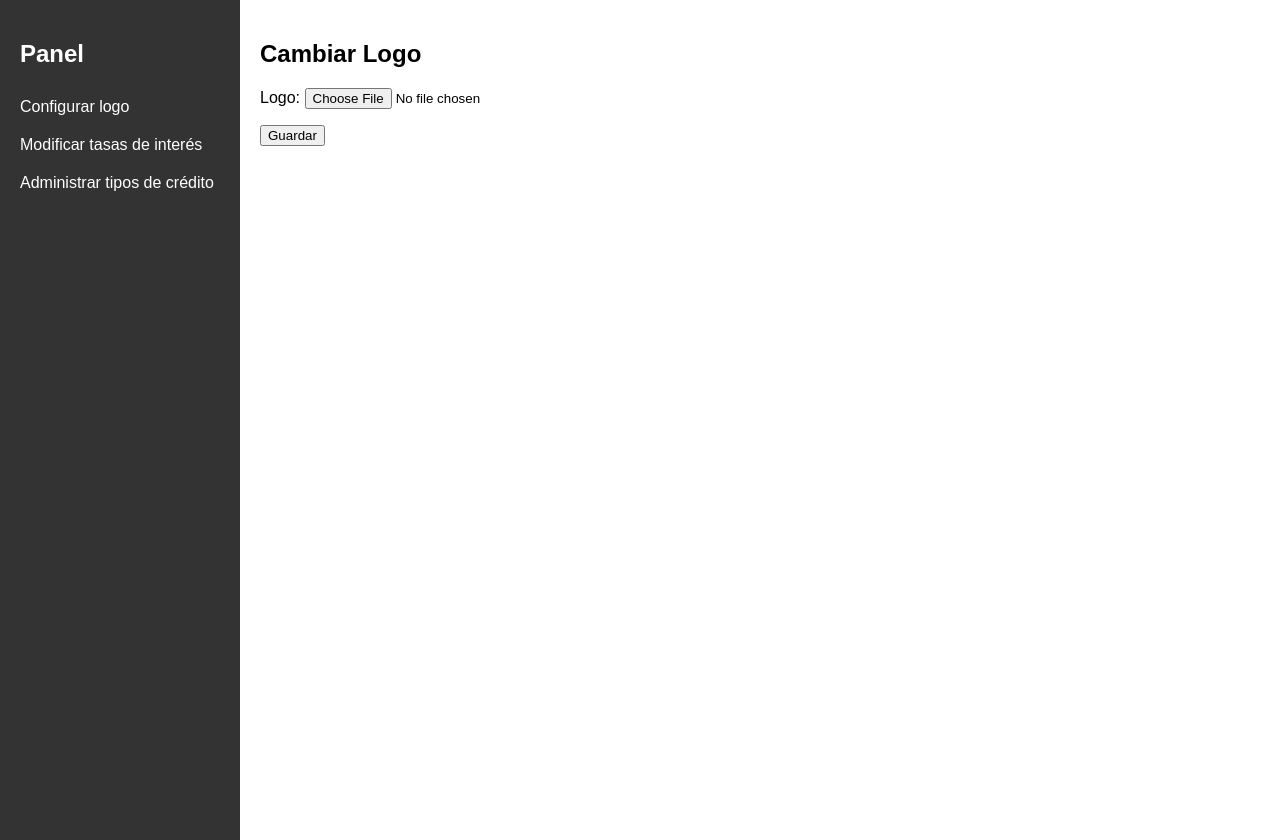
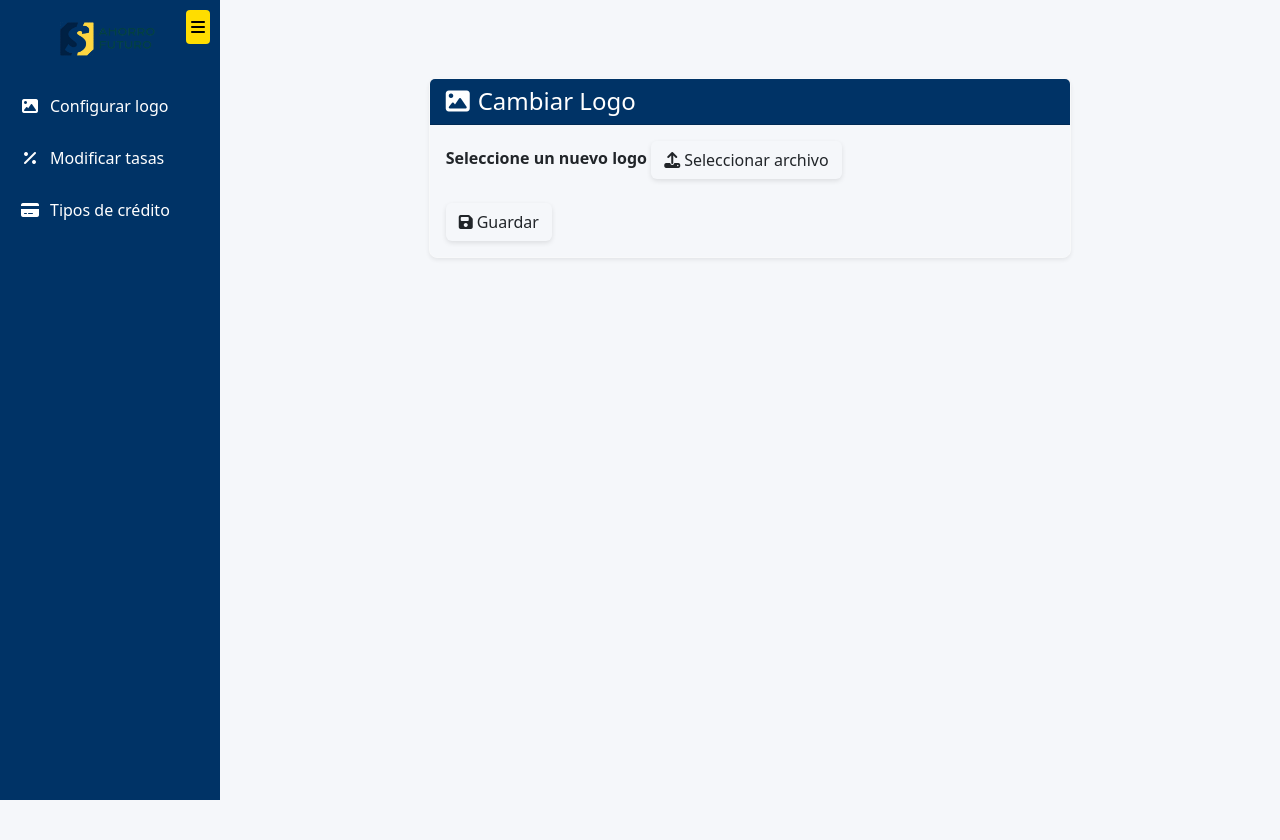
Before and after one commit to ChrisitanLP/AhorroFuturo, a Django app: page /panel_admin/logo/ in a window 1280 px wide. After the commit the page ends 800 px from the top, so only its background shows below. Run offline with Django 5.2, Linux system fonts and the light colour scheme; data comes from the database, SQL or seed files in the repository.

Commit message:
Se aplican estilos para la configuración del logo

```diff
--- a/apps/panel_admin/templates/panel_admin/base.html
+++ b/apps/panel_admin/templates/panel_admin/base.html
@@ -1,26 +1,125 @@
+{% load static %}
+
 <!DOCTYPE html>
 <html lang="es">
 <head>
     <meta charset="UTF-8">
     <title>Panel Administrativo</title>
+    <link rel="stylesheet" href="{% static 'styles/page.css' %}">
+    <link rel="stylesheet" href="https://cdnjs.cloudflare.com/ajax/libs/font-awesome/6.4.0/css/all.min.css">
+    <link href="https://cdn.jsdelivr.net/npm/bootstrap@5.3.0/dist/css/bootstrap.min.css" rel="stylesheet">
+
     <style>
-        body { display: flex; font-family: sans-serif; margin: 0; }
-        .sidebar { width: 200px; background: #333; color: white; padding: 20px; height: 100vh; }
-        .sidebar a { color: white; display: block; padding: 10px 0; text-decoration: none; }
-        .sidebar a:hover { background: #444; }
-        .content { flex-grow: 1; padding: 20px; }
+        body {
+            display: flex;
+            margin: 0;
+            height: 100vh;
+        }
+
+        .sidebar {
+            background-color: var(--pichincha-blue);
+            color: rgb(255, 255, 255);
+            width: 220px;
+            transition: width 0.3s ease;
+            overflow: hidden;
+            position: relative;
+        }
+
+        .sidebar.collapsed {
+            width: 70px;
+        }
+
+        .sidebar .logo {
+            padding: 20px;
+            display: flex;
+            align-items: center;
+            justify-content: center;
+        }
+
+        .sidebar .logo img {
+            height: 40px;
+            transition: transform 0.3s ease;
+        }
+
+        .sidebar.collapsed .logo img {
+            transform: scale(0.9);
+        }
+
+        .sidebar nav {
+            padding: 0;
+        }
+
+        .sidebar nav a {
+            display: flex;
+            align-items: center;
+            padding: 14px 20px;
+            color: rgb(255, 255, 255);
+            text-decoration: none;
+            font-weight: 500;
+            transition: background 0.2s ease;
+        }
+
+        .sidebar nav a:hover {
+            background-color: var(--pichincha-blue-hover);
+        }
+
+        .sidebar nav i {
+            margin-right: 10px;
+            width: 20px;
+            text-align: center;
+        }
+
+        .sidebar.collapsed nav span {
+            display: none;
+        }
+
+        .toggle-btn {
+            position: absolute;
+            top: 10px;
+            right: 10px;
+            background: var(--pichincha-yellow);
+            border: none;
+            border-radius: 4px;
+            padding: 5px;
+            cursor: pointer;
+        }
+
+        .content {
+            flex-grow: 1;
+            padding: 30px;
+            background: var(--pichincha-gray);
+        }
     </style>
 </head>
 <body>
-    <div class="sidebar">
-        <h2>Panel</h2>
-        <a href="{% url 'configurar_logo' %}">Configurar logo</a>
-        <a href="{% url 'modificar_tasas' %}">Modificar tasas de interés</a>
-        <a href="{% url 'administrar_creditos' %}">Administrar tipos de crédito</a>
+    <div class="sidebar" id="sidebar">
+        <button class="toggle-btn" onclick="toggleSidebar()">
+            <i class="fas fa-bars"></i>
+        </button>
+        <div class="logo">
+            <img src="{{ logo|default:'/static/assets/img/Logos/logotipo.png' }}" alt="Ahorro Futuro Logo">
+        </div>
+        <nav>
+            <a href="{% url 'configurar_logo' %}">
+                <i class="fas fa-image"></i> <span>Configurar logo</span>
+            </a>
+            <a href="{% url 'modificar_tasas' %}">
+                <i class="fas fa-percent"></i> <span>Modificar tasas</span>
+            </a>
+            <a href="{% url 'administrar_creditos' %}">
+                <i class="fas fa-credit-card"></i> <span>Tipos de crédito</span>
+            </a>
+        </nav>
     </div>
     <div class="content">
         {% block content %}
         {% endblock %}
     </div>
+
+    <script>
+        function toggleSidebar() {
+            document.getElementById("sidebar").classList.toggle("collapsed");
+        }
+    </script>
 </body>
 </html>
--- a/apps/panel_admin/templates/panel_admin/configurar_logo.html
+++ b/apps/panel_admin/templates/panel_admin/configurar_logo.html
@@ -1,18 +1,52 @@
 {% extends 'panel_admin/base.html' %}
+{% load static %}
 
 {% block content %}
-<div class="container mt-5">
-    <h2>Cambiar Logo</h2>
-    <form method="POST" enctype="multipart/form-data">
-        {% csrf_token %}
-        {{ form.as_p }}
-        <button type="submit">Guardar</button>
-    </form>
+<div class="container">
+    <div class="row justify-content-center mt-5">
+        <div class="col-md-8">
+            <div class="card shadow-sm border border-light rounded-3" style="background-color: var(--pichincha-gray);">
+                <div class="card-header" style="background-color: var(--pichincha-blue); color: white;">
+                    <h4 class="mb-0"><i class="fas fa-image me-2"></i>Cambiar Logo</h4>
+                </div>
+                <div class="card-body">
+                    <form method="POST" enctype="multipart/form-data">
+                        {% csrf_token %}
 
-    {% if logo_actual %}
-        <hr>
-        <p>Logo actual:</p>
-        <img src="{{ logo_actual.url }}" alt="Logo Actual" style="max-height: 100px;">
-    {% endif %}
+                        <div class="mb-3">
+                            <label for="id_logo" class="form-label fw-bold">Seleccione un nuevo logo</label>
+                            <label for="id_logo" class="custom-file-label btn btn-yellow text-dark">
+                                <i class="fas fa-upload me-1"></i>Seleccionar archivo
+                            </label>
+                            <input type="file" name="logo" id="id_logo" class="form-control d-none" onchange="updateFileName(this)">
+                            <span id="file-name" class="d-block mt-2 text-secondary"></span>
+                        </div>
+
+                        <button type="submit" class="btn btn-yellow mt-2">
+                            <i class="fas fa-save me-1"></i>Guardar
+                        </button>
+                    </form>
+                </div>
+            </div>
+
+            {% if logo_actual %}
+                <div class="card mt-4 shadow-sm border-0">
+                    <div class="card-header" style="background-color: var(--pichincha-yellow); color: black;">
+                        <strong>Logo actual:</strong>
+                    </div>
+                    <div class="card-body text-center bg-white rounded-bottom">
+                        <img src="{{ logo_actual.url }}" alt="Logo Actual" class="img-fluid rounded shadow-sm" style="max-height: 120px;">
+                    </div>
+                </div>
+            {% endif %}
+        </div>
+    </div>
 </div>
+
+<script>
+    function updateFileName(input) {
+        const fileName = input.files[0]?.name || "Ningún archivo seleccionado";
+        document.getElementById("file-name").textContent = fileName;
+    }
+</script>
 {% endblock %}
```
